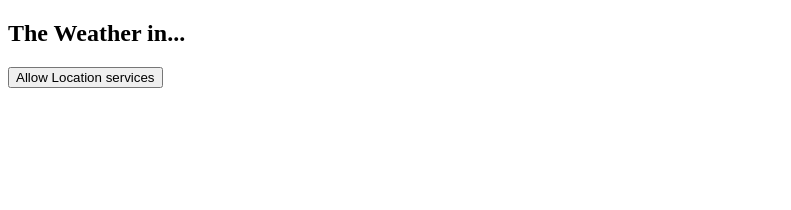
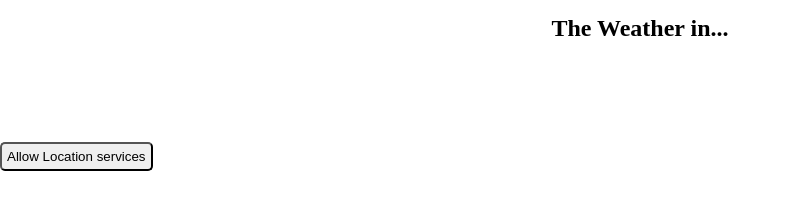
Before and after one commit to Donbg2022/weather, a plain HTML site: page index.html in a window 1280 px wide. Shown: the whole page, without its empty margins (0-791 px from the left). Drawn offline with nearby package versions, Linux system fonts and the light colour scheme.

Commit message:
styles ipdated

```diff
--- a/app.js
+++ b/app.js
@@ -32,8 +32,7 @@ const weatherDisplay = document.querySelector('.weatherLive')
 
 const h1 = document.querySelector('.h1')
 async function weatherCall() {
-    locationBtn.style.display = 'none'
-
+  displayWeather.style.display = 'none'
   h1.innerText = `The weather at ${lat} ${long} is...`
   const weather = await axios.get(`https://api.open-meteo.com/v1/forecast?latitude=${lat}&longitude=${long}&hourly=rain,snowfall&current_weather=true`)
 console.log(weather)
--- a/index.html
+++ b/index.html
@@ -12,7 +12,7 @@
     <h1 class="h1">The Weather in...</h1>
   </section>
   <section class="weather">
-    <div >
+    <div class="p-container" >
       <p class="weatherLive"></p>
       <p class="snow"></p>
       <p class="rain"></p>
@@ -20,8 +20,8 @@
   </section>
   <div>
 
-    <button class="allow">Allow Location services</button>
-    <button class="displayWeather">Get Weather</button>
+    <button id="button"class="allow">Allow Location services</button>
+    <button id="button"class="displayWeather">Get Weather</button>
   </div>
   <script src="https://unpkg.com/axios@1.1.2/dist/axios.min.js"></script>
   <script src="app.js"></script>
--- a/styles.css
+++ b/styles.css
@@ -1,3 +1,29 @@
+*{
+  padding: 0;
+  margin: 0;
+  box-sizing: border-box;
+}
+
+#title{
+  text-align: center;
+  margin: 15px;
+}
+
+div p {
+  text-align: center;
+  font-size: x-large;
+  padding: 5px;
+}
+
+.p-container{
+  margin-top: 70px;
+}
 .displayWeather{
   display: none
 }
+#button{
+  padding: 5px;
+  border-radius: 5px;
+  margin-left: auto;
+  margin-right: auto;
+}
```
